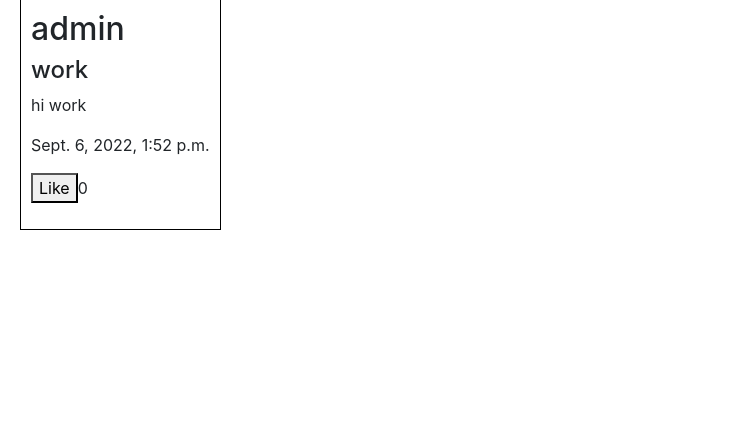
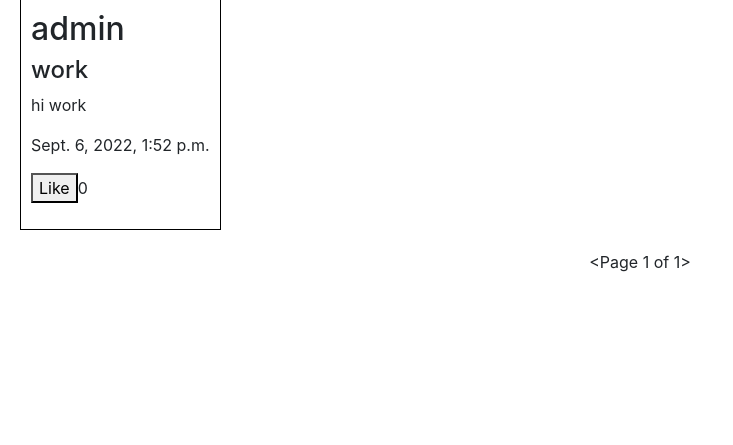
Before and after one commit to amior1579/Network, a Django app: page /all_posts in a window 1280 px wide. Shown: the part 113-558 px from the top of the page, without its empty margins (0-733 px from the left). Run offline with Django 3.2, Linux system fonts and the light colour scheme; data comes from the database, SQL or seed files in the repository; some libraries are stand-ins or nearby versions.

Commit message:
create paginator in all posts page

```diff
--- a/network/static/network/all_posts_style.css
+++ b/network/static/network/all_posts_style.css
@@ -7,3 +7,9 @@ li{
     display: inline-block;
     margin-left: 20px;
 }
+
+.div_paginator{
+    display: block;
+    text-align: center;
+    margin: 20px 0 0 0;
+}
--- a/network/templates/network/all_posts.html
+++ b/network/templates/network/all_posts.html
@@ -21,6 +21,26 @@
 
             </div>
         </li>
-    {% endfor %}
+
+        {% endfor %}
+        <br>
+        <!-- has previous:{{posts.has_previous}} <br>
+            has next page:{{posts.has_next}} <br>
+            has number of pages:{{posts.paginator.num_pages}} <br> -->
+
+        <div class="div_paginator">
+            {% if posts.has_previous %}
+                <a href="?page=1">&laquo First</a>
+                <a href="?page={{posts.previous_page_number}}">Previous</a>
+            {% endif %}
+
+            {{posts}}
+
+            {% if posts.has_next %}
+                <a href="?page={{posts.next_page_number}}">Last</a>
+                <a href="?page={{posts.paginator.num_pages}}">Next &raquo</a>
+            {% endif %}
+        </div>
+
 
 {% endblock %}
--- a/network/views.py
+++ b/network/views.py
@@ -4,6 +4,7 @@ from django.db import IntegrityError
 from django.http import HttpResponse, HttpResponseRedirect
 from django.shortcuts import render
 from django.urls import reverse
+from django.core.paginator import Paginator
 
 from .models import *
 
@@ -65,12 +66,12 @@ def register(request):
 
 
 def all_posts(request):
-    all_post = Posts.objects.all()
-    # like = Posts.objects.filter('post_likes')
-
+    all_post = Posts.objects.all().order_by('-id')
+    paginator = Paginator(all_post,6)
+    page = request.GET.get('page')
+    posts = paginator.get_page(page)
     return render(request, "network/all_posts.html",{
-        'posts': all_post,
-        # 'like':like
+        'posts':posts
     })
 
 
```
